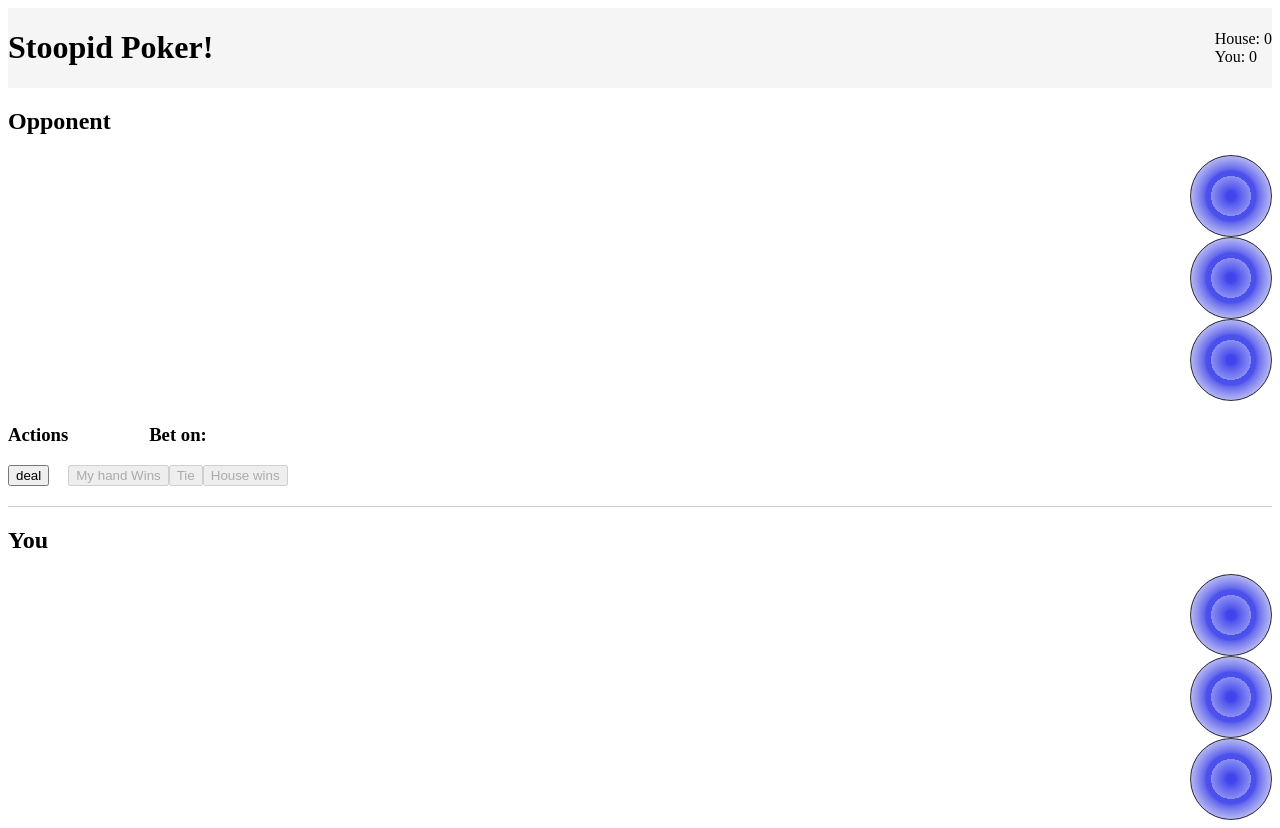
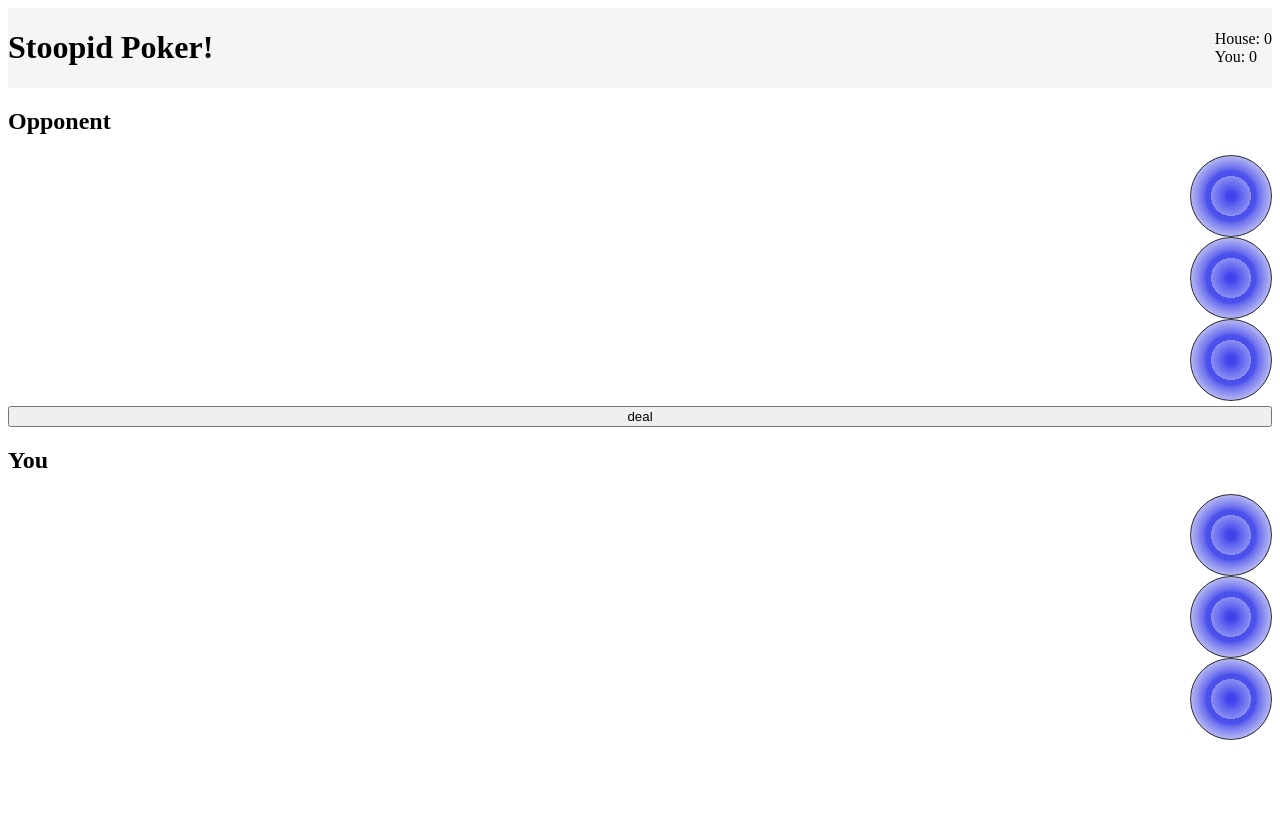
Before and after one commit to ruanha/stoopid-poker, an Angular app: page / in a window 1280 px wide. After the commit the page ends 800 px from the top, so only its background shows below. Built offline with nearby package versions, Linux system fonts and the light colour scheme.

Commit message:
move bet functionality to tokens

```diff
--- a/src/app/app.component.html
+++ b/src/app/app.component.html
@@ -22,30 +22,15 @@
         </div>
     </div>
 
-    <div class="table flex-container row">
-
-        <div>
-            <h3>Actions</h3>
-            <button [disabled]="dealt" (click)="deal()">deal</button>
-        </div>
-
-        <div [ngStyle]="{'text-align': 'center'}">
-            <h3>Bet on:</h3>
-            <button [disabled]="!dealt" (click)="action('win')">My hand Wins</button>
-            <button [disabled]="!dealt" (click)="action('tie')">Tie</button>
-            <button [disabled]="!dealt" (click)="action('lose')">House wins</button>
-
-        </div>
-
-    </div>
+    <button [disabled]="dealt" (click)="deal()">deal</button>
 
     <h2>You <span *ngIf="hands.length && !dealt">{{ namedHandService.name(playerHand) }}</span></h2>
     <div class="flex-container space-between">
         <app-hand [hand]="playerHand"></app-hand>
         <div>
-            <app-token (click)="dealt ? action('lose') : 0" [side]="dealt ? 'front' : 'backside'">{{dealt ? 'House' : ''}}</app-token>
-            <app-token [side]="dealt ? 'front' : 'backside'">{{ dealt ? 'Tie' : ''}}</app-token>
-            <app-token [side]="dealt ? 'front' : 'backside'">{{dealt? 'Player' : ''}}</app-token>
+            <app-token (click)="dealt ? action('lose') : 0" [side]="dealt || bet === 'lose' ? 'front' : 'backside'">{{ dealt || bet === 'lose' ? 'House' : '' }}</app-token>
+            <app-token (click)="dealt ? action('tie') : 0" [side]="dealt || bet === 'tie' ? 'front' : 'backside'">{{ dealt || bet === 'tie' ? 'Tie' : '' }}</app-token>
+            <app-token (click)="dealt ? action('win') : 0" [side]="dealt || bet === 'win' ? 'front' : 'backside'">{{ dealt || bet === 'win' ? 'Player' : '' }}</app-token>
         </div>
     </div>
 </div>
--- a/src/app/app.component.ts
+++ b/src/app/app.component.ts
@@ -30,6 +30,7 @@ export class AppComponent {
     this.playerHand = this.hands[0];
     this.opponentHand = this.hands[1];
     this.dealt = true;
+    this.bet = '';
   }
 
   action(action: string): void {
```
